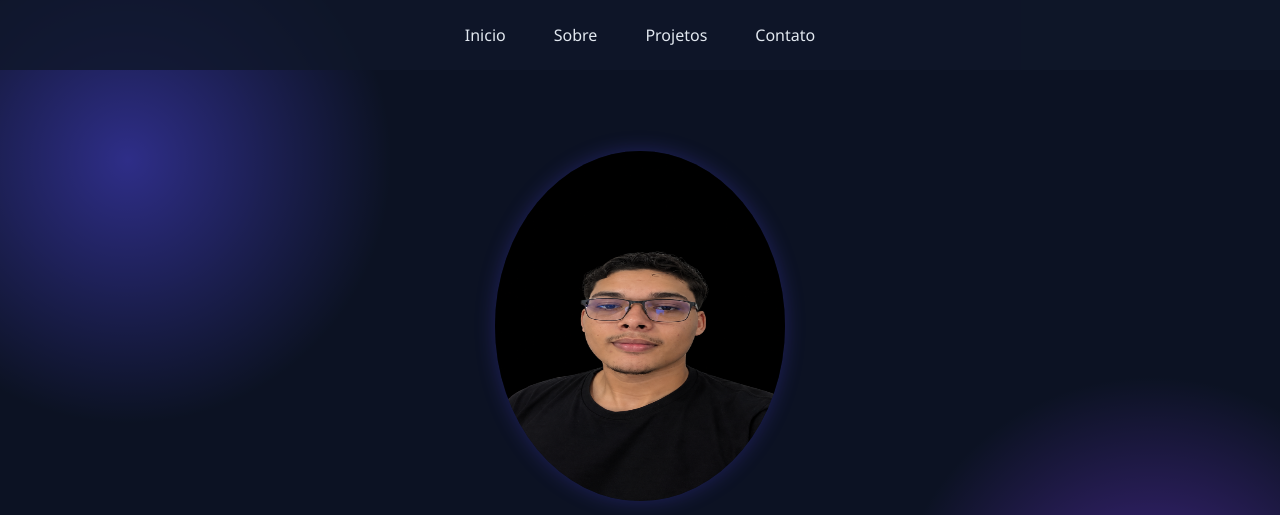
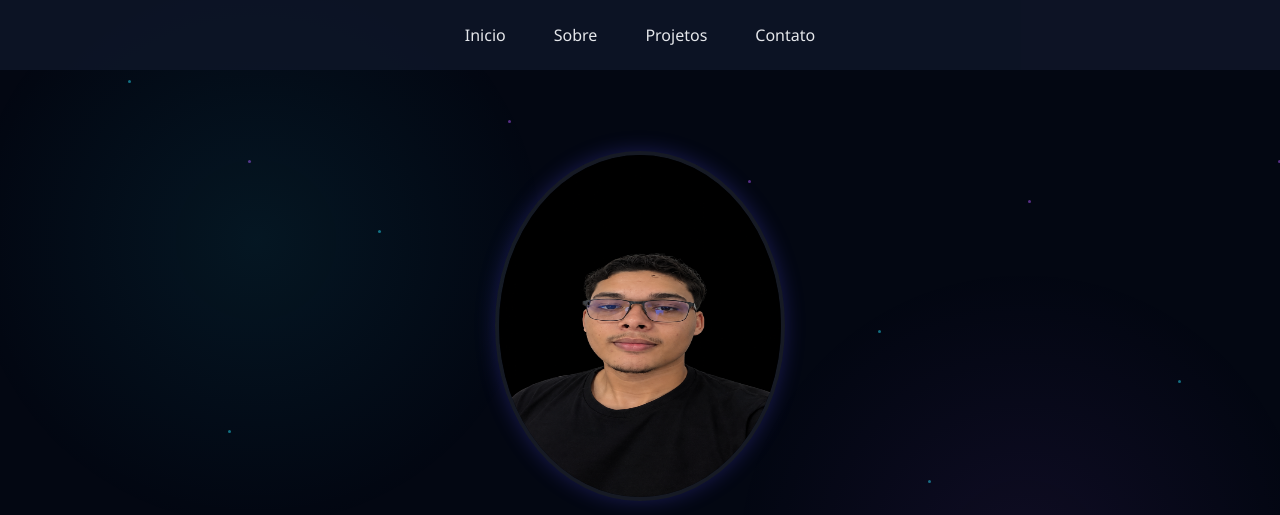
Before and after one commit to hugodaniel1810/portfolio-profissional, a plain HTML site: page index.html in a window 1280 px wide. Shown: the top 515 px of the page. Drawn offline with Linux system fonts and the light colour scheme.

Commit message:
estrutura e estilizacao do portfolio atualizados

```diff
--- a/index.html
+++ b/index.html
@@ -23,7 +23,7 @@
                 <a href="#projetos" class="menu-link">Projetos</a>
             </li>
             <li>
-                <a href="#contato" class="menu-link">Contato</a>
+                <a href="#contatos" class="menu-link">Contato</a>
             </li>
         </ul>
     </nav>
@@ -31,14 +31,14 @@
     <main id="inicio" class="cabecalho">
         <img src="./img/hugo.png" alt="Foto de Hugo Daniel" class="foto-perfil">
         <h1>Hugo Daniel</h1>
-        <p class="cabecalho-sub-titulo">Desenvolvedor Front-End</p>
+        <p class="cabecalho-sub-titulo"> Futuro Desenvolvedor Front-End</p>
     </main>
 
     <section id="sobre" class="sobre">
         <h2 class="sobre-titulo">Sobre mim</h2>
         <div class="sobre-conteudo">
             <p class="sobre-paragrafo">
-                Olá! Meu nome é Hugo Daniel, tenho 19 anos e sou um entusiasta da tecnologia e do desenvolvimento web.
+                Olá! Meu nome é Hugo Daniel, tenho 19 anos, sou formado em Meio Ambiente pelo IFMA, mas sou um entusiasta da tecnologia e do desenvolvimento web.
                 Desde cedo, sempre fui fascinado por computadores e como eles funcionam, o que me levou a explorar o
                 mundo da programação. Atualmente, estou focado em aprimorar minhas habilidades em desenvolvimento
                 Front-End, aprendendo novas linguagens e frameworks para criar experiências web incríveis. Estou sempre
@@ -53,7 +53,7 @@
         <div class="projetos-caixa">
 
             <div class="projetos-card">
-                <img src="./img/img code connect.png" alt="Projeto 1" class="projetos-imagem">
+                <img src="./img/img code connect.png" alt="Projeto Criacao de Projetos" class="projetos-imagem">
                 <div class="caixa-texto-projeto">
                     <h3 class="info-projetos">Criacao de projetos</h3>
                     <p class="paragrafos-projetos">O Code Connect é uma plataforma criada para desenvolvedores
@@ -62,7 +62,7 @@
             </div>
 
             <div class="projetos-card">
-                <img src="./img/img jogo secreto.jpg" alt="Projeto 2" class="projetos-imagem">
+                <img src="./img/img jogo secreto.jpg" alt="Projeto jogo secreto" class="projetos-imagem">
                 <div class="caixa-texto-projeto">
                     <h3 class="info-projetos">Jogo Secreto</h3>
                     <p class="paragrafos-projetos">Este projeto é um jogo de adivinhação, onde o usuário precisa tentar
@@ -71,7 +71,7 @@
             </div>
 
             <div class="projetos-card">
-                <img src="./img/img tempo de estudo.png" alt="Projeto 1" class="projetos-imagem">
+                <img src="./img/img tempo de estudo.png" alt="Projeto tempo de estudo" class="projetos-imagem">
                 <div class="caixa-texto-projeto">
                     <h3 class="info-projetos">Tempo de Estudo</h3>
                     <p class="paragrafos-projetos">O Tempo de Estudo é um site desenvolvido para ajudar estudantes a
--- a/styles.css
+++ b/styles.css
@@ -10,12 +10,12 @@ html {
 }
 
 :root {
-    --primaria: #4f46e5;
-    --secundaria: #7c3aed;
-    --escuro: #0f172a;
-    --maisEscuro: #0a0f1c;
-    --claro: #e2e8f0;
-    -vidro: rgba(255, 255, 255, 0.1);
+    --primaria: #22d3ee;
+    --secundaria: #a855f7;
+    --escuro: #07111f;
+    --maisEscuro: #030712;
+    --claro: #e5e7eb;
+    --vidro: rgba(255, 255, 255, 0.08);
 }
 
 body{
@@ -234,11 +234,77 @@ h1 {
     width: 100%;
     height: 100%;
     z-index: -1;
+    overflow: hidden;
+    background: #030712;
+}
+
+.particulas::before {
+    content: "";
+    position: absolute;
+    width: 3px;
+    height: 3px;
+    background: #22d3ee;
+    border-radius: 50%;
+
+    top: 10%;
+    left: 10%;
+
+    box-shadow:
+        120px 80px #a855f7,
+        250px 150px #22d3ee,
+        380px 40px #a855f7,
+        500px 200px #22d3ee,
+        620px 100px #a855f7,
+        750px 250px #22d3ee,
+        900px 120px #a855f7,
+        1050px 300px #22d3ee,
+        1150px 80px #a855f7,
+        100px 350px #22d3ee,
+        300px 450px #a855f7,
+        450px 350px #22d3ee,
+        600px 500px #a855f7,
+        800px 400px #22d3ee,
+        950px 550px #a855f7,
+        1100px 450px #22d3ee,
+        200px 650px #a855f7,
+        400px 750px #22d3ee,
+        650px 650px #a855f7,
+        850px 750px #22d3ee,
+        1050px 680px #a855f7,
+        1200px 800px #22d3ee,
+        50px 800px #a855f7,
+        550px 850px #22d3ee;
+
     opacity: 0.5;
+    animation: brilho 3s infinite alternate;
+}
+
+.particulas::after {
+    content: "";
+    position: absolute;
+    inset: 0;
+
     background:
-    radial-gradient(circle at 10% 20%, var(--primaria) 0%, transparent 20%),
-    radial-gradient(circle at 90% 80%, var(--secundaria) 0%, transparent 20%),
-    var(--maisEscuro);
+        radial-gradient(
+            circle at 20% 30%,
+            rgba(34, 211, 238, 0.08),
+            transparent 25%
+        ),
+        radial-gradient(
+            circle at 80% 70%,
+            rgba(168, 85, 247, 0.08),
+            transparent 25%
+        );
+}
+
+@keyframes brilho {
+    from {
+        opacity: 0.25;
+    }
+
+    to {
+        opacity: 0.7;
+    }
 }
 
 @keyframes flutuar {
```
